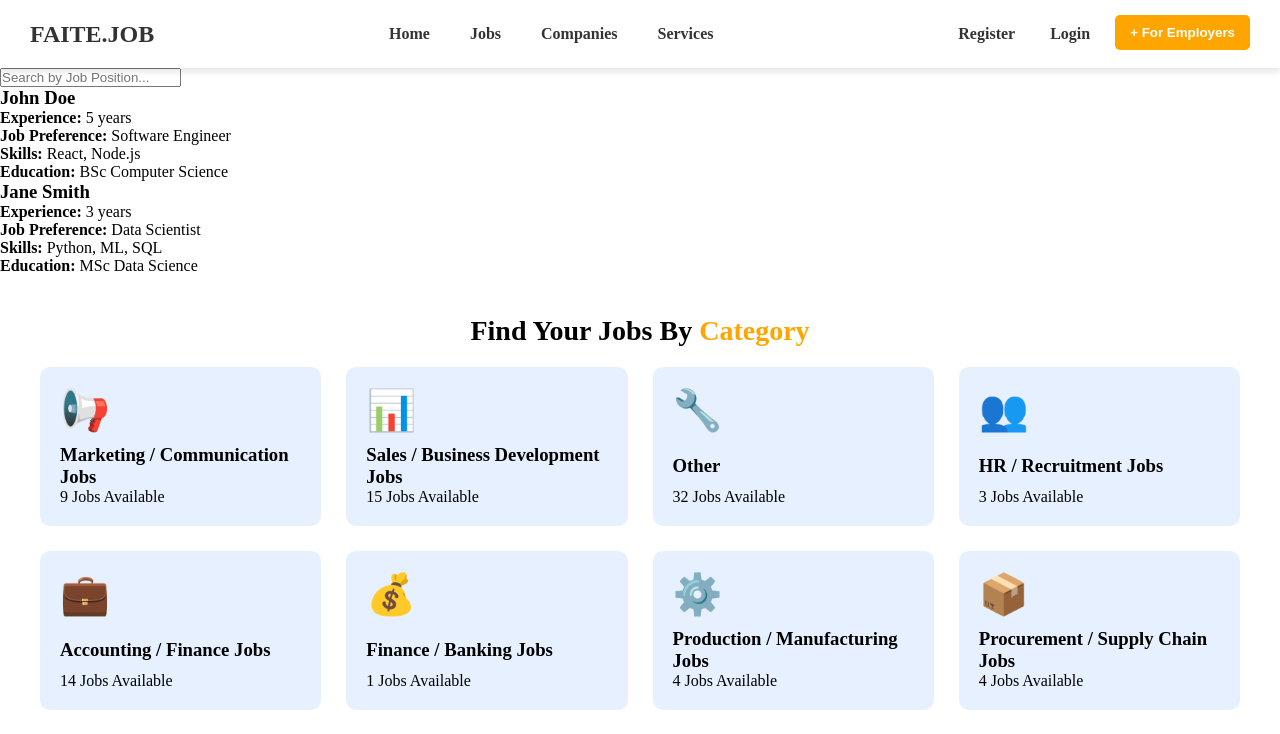
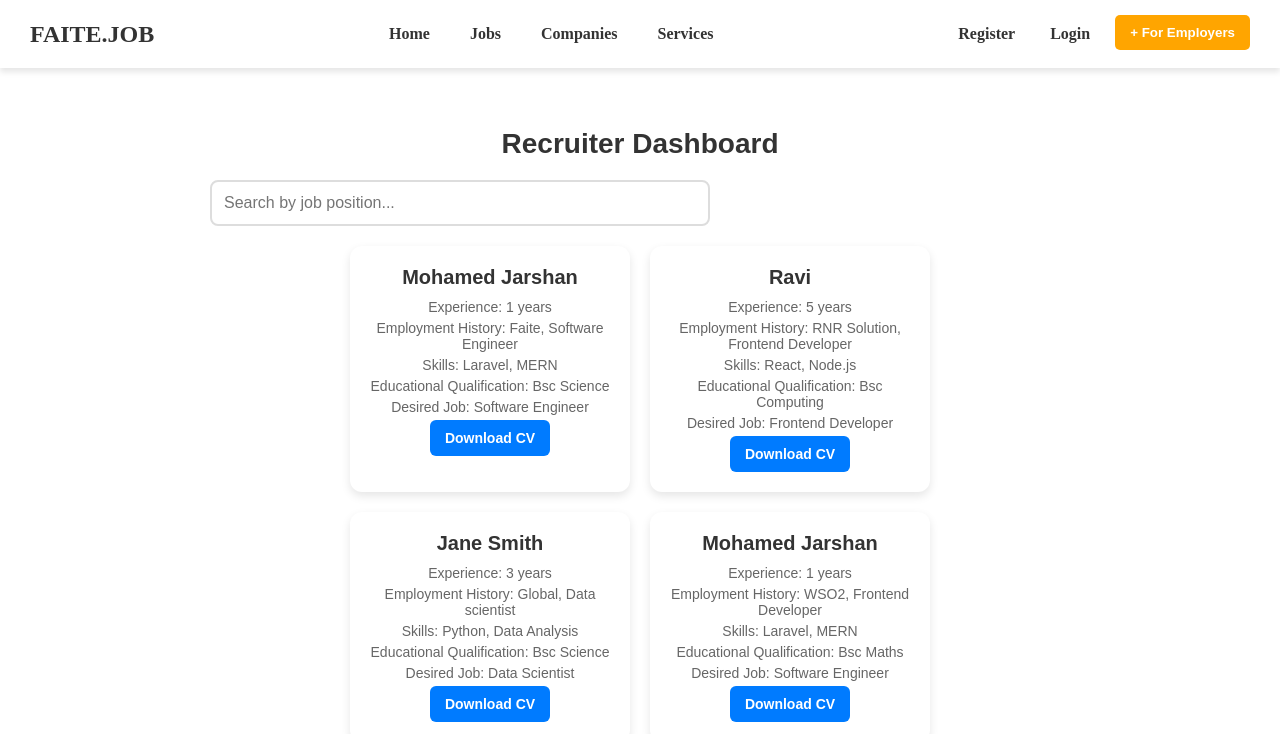
Before and after one commit to Jarshan/Job-Portal-Faite, a React (Vite) app: page /recruiter in a window 1280 px wide. Shown: the top 734 px of the page. Built offline with nearby package versions, Linux system fonts and the light colour scheme.

Commit message:
Recruiter Page update

```diff
--- a/src/components/EmployerLogin.jsx
+++ b/src/components/EmployerLogin.jsx
@@ -50,6 +50,7 @@
 
 import React, { useState } from "react";
 import "../styles/EmployerLogin.css";
+import { Link } from "react-router-dom";
 
 
 const EmployerLogin = () => {
@@ -78,7 +79,7 @@ const EmployerLogin = () => {
           <h2>Select the Perfect Candidate for Your Business</h2>
           <p>To Choose Right Jobs.</p>
           <button className="post-job-btn">+ Post Jobs</button>
-          <button className="post-job-btn">Search Candidates</button>
+          <Link to="/recruiter"><button className="post-job-btn">Search Candidates</button></Link>
         </div>
 
 
--- a/src/components/RecruiterDashboard.jsx
+++ b/src/components/RecruiterDashboard.jsx
@@ -1,20 +1,194 @@
-import { useState } from "react";
-import CandidateCard from "./CandidateCard";
-import "../styles/RecruiterDashboard.css";
 
-const mockCandidates = [
-  { fullName: "John Doe", experience: "5", jobPreference: "Software Engineer", skills: "React, Node.js", education: "BSc Computer Science" },
-  { fullName: "Jane Smith", experience: "3", jobPreference: "Data Scientist", skills: "Python, ML, SQL", education: "MSc Data Science" },
-];
+
+// import React, { useState } from 'react';
+
+// const RecruiterDashboard = () => {
+//   const [searchQuery, setSearchQuery] = useState('');
+//   const [candidates, setCandidates] = useState([
+    // Mock data
+//     {
+//       id: 1,
+//       fullName: 'John Doe',
+//       experience: 5,
+//       skills: ['React', 'Node.js'],
+//       desiredJob: 'Frontend Developer',
+//       cvUrl: '/path/to/cv.pdf',
+//     },
+//     {
+//       id: 2,
+//       fullName: 'Jane Smith',
+//       experience: 3,
+//       skills: ['Python', 'Data Analysis'],
+//       desiredJob: 'Data Scientist',
+//       cvUrl: '/path/to/cv.pdf',
+//     },
+
+//     {
+//       id: 3,
+//       fullName: 'Mohamed Jarshan',
+//       experience: 1,
+//       skills: ['Laravel', 'MERN'],
+//       desiredJob: 'Software Engineer',
+//       cvUrl: '/path/to/cv.pdf',
+//     },
+//   ]);
+
+//   const filteredCandidates = candidates.filter((candidate) =>
+//     candidate.desiredJob.toLowerCase().includes(searchQuery.toLowerCase())
+//   );
+
+//   return (
+//     <div>
+//       <h1>Recruiter Dashboard</h1>
+//       <input
+//         type="text"
+//         placeholder="Search by job position..."
+//         value={searchQuery}
+//         onChange={(e) => setSearchQuery(e.target.value)}
+//       />
+
+//       <div>
+//         {filteredCandidates.map((candidate) => (
+//           <div key={candidate.id}>
+//             <h3>{candidate.fullName}</h3>
+//             <p>Experience: {candidate.experience} years</p>
+//             <p>Skills: {candidate.skills.join(', ')}</p>
+//             <p>Desired Job: {candidate.desiredJob}</p>
+//             <a href={candidate.cvUrl} download>Download CV</a>
+//           </div>
+//         ))}
+//       </div>
+//     </div>
+//   );
+// };
+
+// export default RecruiterDashboard;
+
+import React, { useState } from 'react';
+import "../styles/RecruiterDashboard.css"; // Import the CSS file
 
 const RecruiterDashboard = () => {
-  const [search, setSearch] = useState("");
+  const [searchQuery, setSearchQuery] = useState('');
+  const [candidates, setCandidates] = useState([
+
+    {
+      id: 1,
+      fullName: 'Mohamed Jarshan',
+      experience: 1,
+      skills: ['Laravel', 'MERN'],
+      employmenthistory: 'Faite, Software Engineer ',
+      EducationalQualification: 'Bsc Science',
+      desiredJob: 'Software Engineer',
+      cvUrl: '/path/to/cv.pdf',
+    },
+    {
+      id: 2,
+      fullName: 'Ravi',
+      experience: 5,
+      skills: ['React', 'Node.js'],
+      employmenthistory: 'RNR Solution, Frontend Developer ',
+      EducationalQualification: 'Bsc Computing',
+      desiredJob: 'Frontend Developer',
+      cvUrl: '/path/to/cv.pdf',
+    },
+    {
+      id: 3,
+      fullName: 'Jane Smith',
+      experience: 3,
+      skills: ['Python', 'Data Analysis'],
+      employmenthistory: 'Global, Data scientist ',
+      EducationalQualification: 'Bsc Science',
+      desiredJob: 'Data Scientist',
+      cvUrl: '/path/to/cv.pdf',
+    },
+    {
+      id: 4,
+      fullName: 'Mohamed Jarshan',
+      experience: 1,
+      skills: ['Laravel', 'MERN'],
+      employmenthistory: 'WSO2, Frontend Developer ',
+      EducationalQualification: 'Bsc Maths',
+      desiredJob: 'Software Engineer',
+      cvUrl: '/path/to/cv.pdf',
+    },
+
+    {
+      id: 5,
+      fullName: 'Kumar',
+      experience: 1,
+      skills: ['Laravel', 'MERN'],
+      employmenthistory: 'IFS, Full Stack Developer ',
+      EducationalQualification: 'Bsc Science',
+      desiredJob: 'Software Engineer',
+      cvUrl: '/path/to/cv.pdf',
+    },
+
+    {
+      id: 6,
+      fullName: 'Nilakshan',
+      experience: 6,
+      skills: ['Laravel', 'MERN'],
+      employmenthistory: 'IFS, Full Stack Developer ',
+      EducationalQualification: 'Bsc Science',
+      desiredJob: 'Data Scientist',
+      cvUrl: '/path/to/cv.pdf',
+    },
+
+    {
+      id: 7,
+      fullName: 'Sanjayan',
+      experience: 1,
+      skills: ['Laravel', 'MERN'],
+      employmenthistory: 'WSO2, Frontend Developer ',
+      EducationalQualification: 'Bsc Maths',
+      desiredJob: 'Software Engineer',
+      cvUrl: '/path/to/cv.pdf',
+    },
+
+    {
+      id: 8,
+      fullName: 'Akshanyan',
+      experience: 3,
+      skills: ['Python', 'Data Analysis'],
+      employmenthistory: 'Global, Data scientist ',
+      EducationalQualification: 'Bsc Software Engineer',
+      desiredJob: 'Data Scientist',
+      cvUrl: '/path/to/cv.pdf',
+    },
+
+
+
+  ]);
+
+  const filteredCandidates = candidates.filter((candidate) =>
+    candidate.desiredJob.toLowerCase().includes(searchQuery.toLowerCase())
+  );
 
   return (
     <div className="recruiter-dashboard">
-      <input type="text" placeholder="Search by Job Position..." onChange={(e) => setSearch(e.target.value)} />
-      {mockCandidates.filter((c) => c.jobPreference.toLowerCase().includes(search.toLowerCase()))
-        .map((candidate, index) => <CandidateCard key={index} candidate={candidate} />)}
+      <h1>Recruiter Dashboard</h1>
+      <input
+        type="text"
+        className="search-bar"
+        placeholder="Search by job position..."
+        value={searchQuery}
+        onChange={(e) => setSearchQuery(e.target.value)}
+      />
+
+      <div className="candidates-container">
+        {filteredCandidates.map((candidate) => (
+          <div key={candidate.id} className="candidate-card">
+            <h3>{candidate.fullName}</h3>
+            <p>Experience: {candidate.experience} years</p>
+            <p>Employment History: {candidate.employmenthistory}</p>
+            <p>Skills: {candidate.skills.join(', ')}</p>
+            <p>Educational Qualification: {candidate.EducationalQualification}</p>
+            <p>Desired Job: {candidate.desiredJob}</p>
+
+            <a href={candidate.cvUrl} download className="cv-download-btn">Download CV</a>
+          </div>
+        ))}
+      </div>
     </div>
   );
 };
--- a/src/pages/Employer/EmployerLoginPage.jsx
+++ b/src/pages/Employer/EmployerLoginPage.jsx
@@ -2,6 +2,7 @@ import React from "react";
 
 import EmployerLogin from "../../components/EmployerLogin";
 import "../../styles/EmployerLogin.css"; // Ensure styling is applied
+
 
 const EmployerLoginPage = () => {
 
@@ -12,6 +13,7 @@ const EmployerLoginPage = () => {
     <div>
        {/* ✅ Navbar remains visible */}
       <EmployerLogin /> {/* ✅ Employer Login Form */}
+
     </div>
   );
 };
--- a/src/styles/RecruiterDashboard.css
+++ b/src/styles/RecruiterDashboard.css
@@ -0,0 +1,100 @@
+/* Recruiter Dashboard Styles */
+.recruiter-dashboard {
+    max-width: 900px;
+    margin: 40px auto;
+    padding: 20px;
+    text-align: center;
+    font-family: 'Poppins', sans-serif;
+}
+
+/* Heading Style */
+.recruiter-dashboard h1 {
+    font-size: 28px;
+    font-weight: bold;
+    color: #333;
+    margin-bottom: 20px;
+}
+
+/* Search Input */
+.search-bar {
+    width: 100%;
+    max-width: 500px;
+    padding: 12px;
+    font-size: 16px;
+    border: 2px solid #ddd;
+    border-radius: 8px;
+    outline: none;
+    margin-bottom: 20px;
+    transition: all 0.3s ease-in-out;
+}
+
+.search-bar:focus {
+    border-color: #007bff;
+    box-shadow: 0px 0px 10px rgba(0, 123, 255, 0.3);
+}
+
+/* Candidates Container */
+.candidates-container {
+    display: flex;
+    flex-wrap: wrap;
+    justify-content: center;
+    gap: 20px;
+}
+
+/* Candidate Card */
+.candidate-card {
+    background: white;
+    width: 280px;
+    padding: 20px;
+    border-radius: 12px;
+    box-shadow: 0px 4px 10px rgba(0, 0, 0, 0.1);
+    transition: transform 0.3s ease-in-out;
+}
+
+.candidate-card:hover {
+    transform: translateY(-5px);
+    box-shadow: 0px 6px 15px rgba(0, 0, 0, 0.15);
+}
+
+/* Candidate Name */
+.candidate-card h3 {
+    font-size: 20px;
+    color: #333;
+    margin-bottom: 10px;
+}
+
+/* Candidate Details */
+.candidate-card p {
+    font-size: 14px;
+    color: #666;
+    margin: 5px 0;
+}
+
+/* Download CV Button */
+.cv-download-btn {
+    display: inline-block;
+    text-decoration: none;
+    background-color: #007bff;
+    color: white;
+    padding: 10px 15px;
+    border-radius: 6px;
+    font-size: 14px;
+    font-weight: bold;
+    transition: background-color 0.3s ease-in-out;
+}
+
+.cv-download-btn:hover {
+    background-color: #0056b3;
+}
+
+/* Responsive Design */
+@media (max-width: 768px) {
+    .candidates-container {
+        flex-direction: column;
+        align-items: center;
+    }
+
+    .candidate-card {
+        width: 90%;
+    }
+}
```
Also changed, not shown: src/App.jsx (+4 -97 lines).
